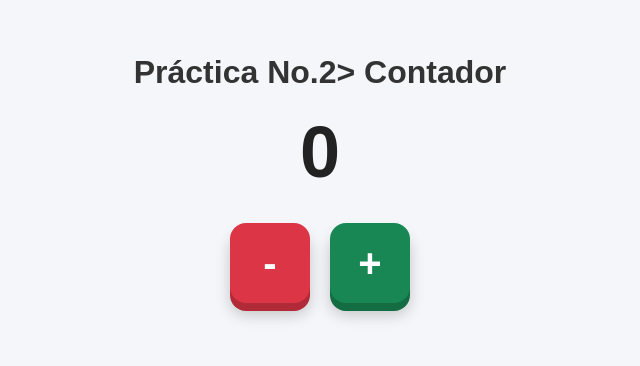
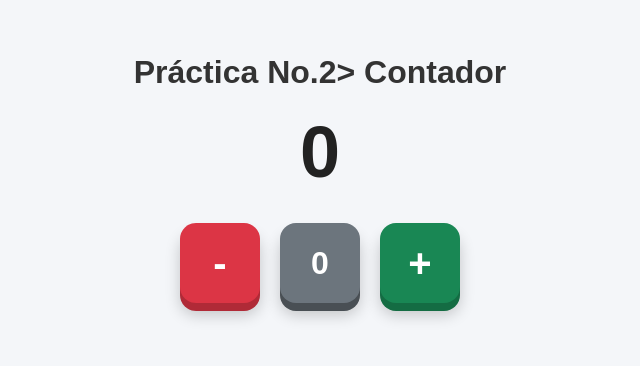
Before and after one commit to smujr-code/practica2-angular, an Angular app: page / in a window 1280 px wide. Shown: the part 240-606 px from the top of the page, without its empty margins (320-960 px from the left). Built offline with nearby package versions, Linux system fonts and the light colour scheme.

Commit message:
se agrega funcion reiniciar, para dejar el contador a 0

```diff
--- a/src/app/app.css
+++ b/src/app/app.css
@@ -55,3 +55,9 @@ button:active {
   transform: translateY(6px);
   box-shadow: 0px 2px 0px #333, 0px 5px 8px rgba(0, 0, 0, 0.2);
 }
+
+.btn-reset {
+  background-color: #6c757d;
+  box-shadow: 0px 8px 0px #494f54, 0px 12px 15px rgba(0, 0, 0, 0.2);
+  font-size: 32px; /* Un poco más pequeño para que el '0' luzca bien */
+}
--- a/src/app/app.html
+++ b/src/app/app.html
@@ -3,6 +3,7 @@
   <div class="valor-contador">{{ contador }}</div>
   <div class="grupo-botones">
     <button (click)="disminuir()" class="btn-menos">-</button>
+    <button (click)="reiniciar()" class="btn-reset">0</button>
     <button (click)="incrementar()" class="btn-mas">+</button>
   </div>
 </div>
--- a/src/app/app.ts
+++ b/src/app/app.ts
@@ -6,6 +6,7 @@ import { Component } from '@angular/core';
   templateUrl: './app.html',
   styleUrl: './app.css'
 })
+
 export class App {
   contador: number = 0;
 
@@ -16,4 +17,9 @@ export class App {
   disminuir() {
     this.contador--;
   }
+
+  reiniciar() {
+    this.contador = 0;
+  }
+
 }
```
